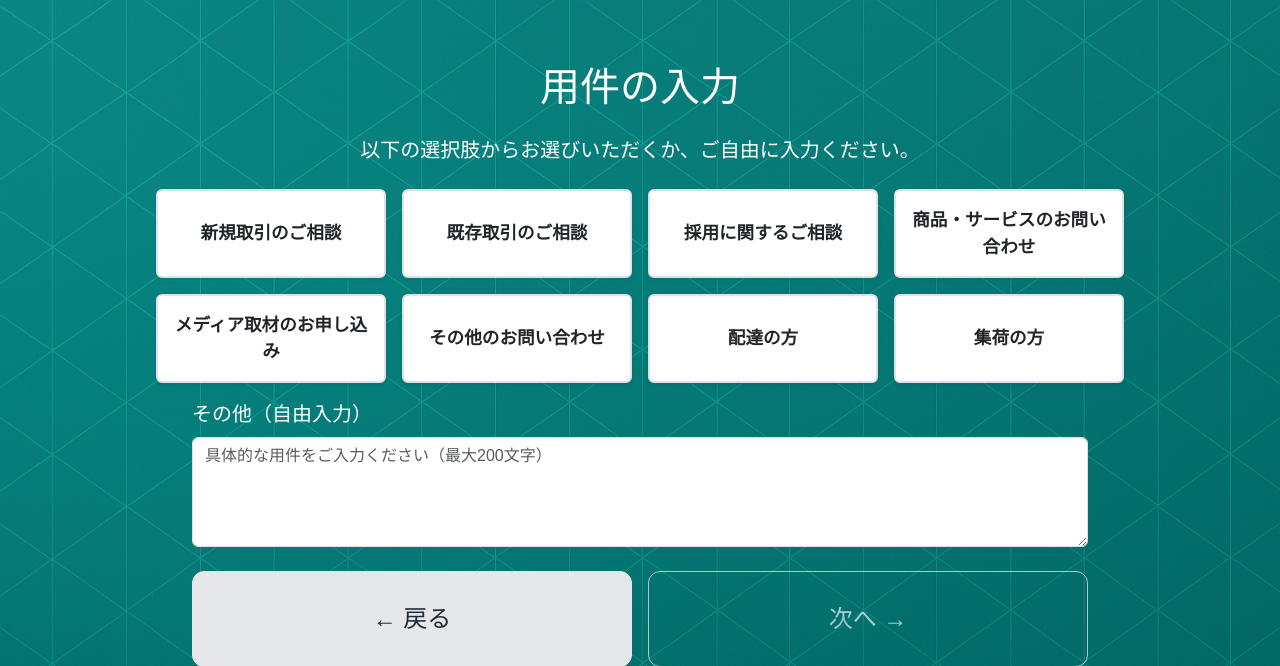
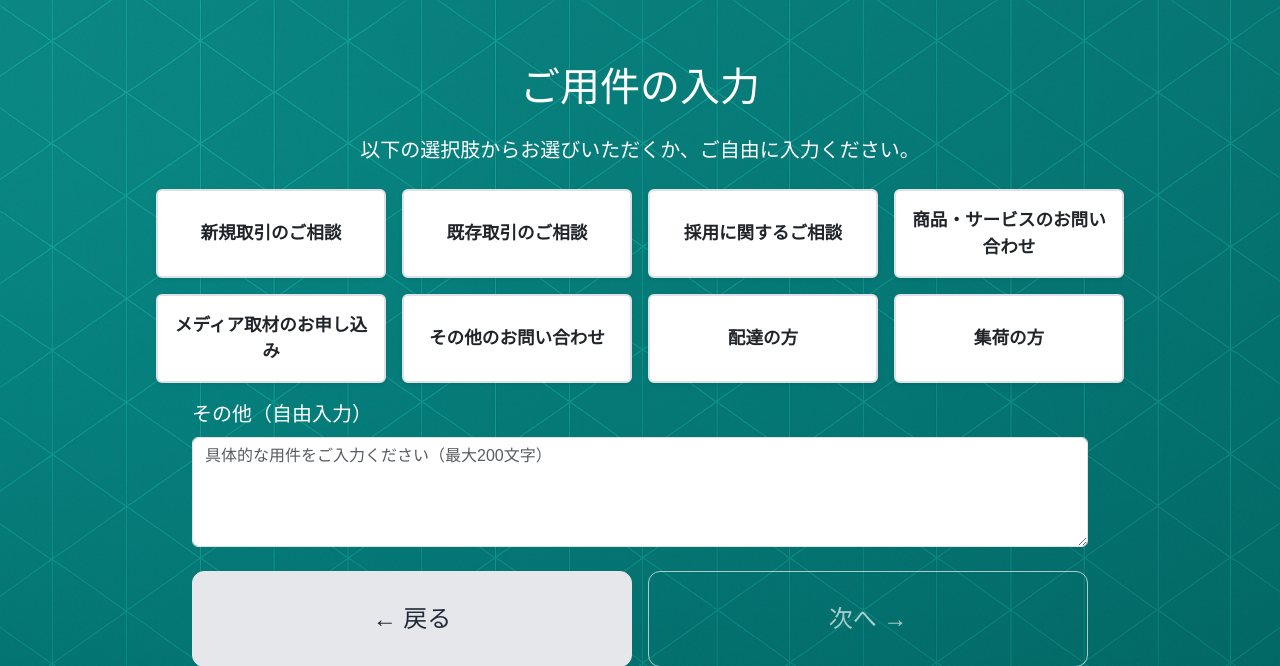
Before and after one commit to Kasai-Ohara-Tsu/apo2, a Django app: page /purpose-input/ in a window 1280 px wide. Shown: the top 666 px of the page. Run offline with Django 4.2, Linux system fonts and the light colour scheme; parts of the project's set-up code (start-up, migrations or seed data) failed here and were passed over.

Commit message:
修正12

```diff
--- a/api/views.py
+++ b/api/views.py
@@ -238,6 +238,6 @@ class SystemSettingViewSet(viewsets.ModelViewSet):
         serializer = self.get_serializer(setting)
         return Response(serializer.data)
 
-class NotificationLogViewSet(viewsets.ModelViewSet):
-    queryset = NotificationLog.objects.all().order_by("-sent_at")
-    serializer_class = NotificationLogSerializer
+# class NotificationLogViewSet(viewsets.ModelViewSet):
+#     queryset = NotificationLog.objects.all().order_by("-sent_at")
+#     serializer_class = NotificationLogSerializer
--- a/frontend/models.py
+++ b/frontend/models.py
@@ -1,5 +1,5 @@
 # frontend/models.py
-from api.models import Department, Staff, Visit, NotificationLog, SystemSetting
+from api.models import Department, Staff, Visit, SystemSetting
 
 from django.db import models
 from django.utils import timezone
--- a/frontend/templates/frontend/screens/purpose_input.html
+++ b/frontend/templates/frontend/screens/purpose_input.html
@@ -5,7 +5,7 @@
 {% block content %}
 
 <div class="container-wide">
-    <h1 class="text-center mb-4 text-color">用件の入力</h1>
+    <h1 class="text-center mb-4 text-color">ご用件の入力</h1>
 
     <p class="lead mb-4 text-color text-center">以下の選択肢からお選びいただくか、ご自由に入力ください。</p>
 
--- a/frontend/templates/frontend/screens/which.html
+++ b/frontend/templates/frontend/screens/which.html
@@ -5,7 +5,7 @@
 {% block content %}
 <div class="container-wide">
     <div class="text-center mb-5">
-        <h1 class="display-4 mb-3 text-color">担当者の方はおわかりでしょうか。</h1>
+        <h1 class="display-4 mb-3 text-color">担当者はおわかりでしょうか。</h1>
         <h4 class="lead text-color">宅配業者の方は宛先がおわかりの場合、担当者検索を選択してください</h4>
         <h4 class="lead text-color">「担当者呼び出し」か「総務へ通知」を選択してください</h4>
     </div>
```
